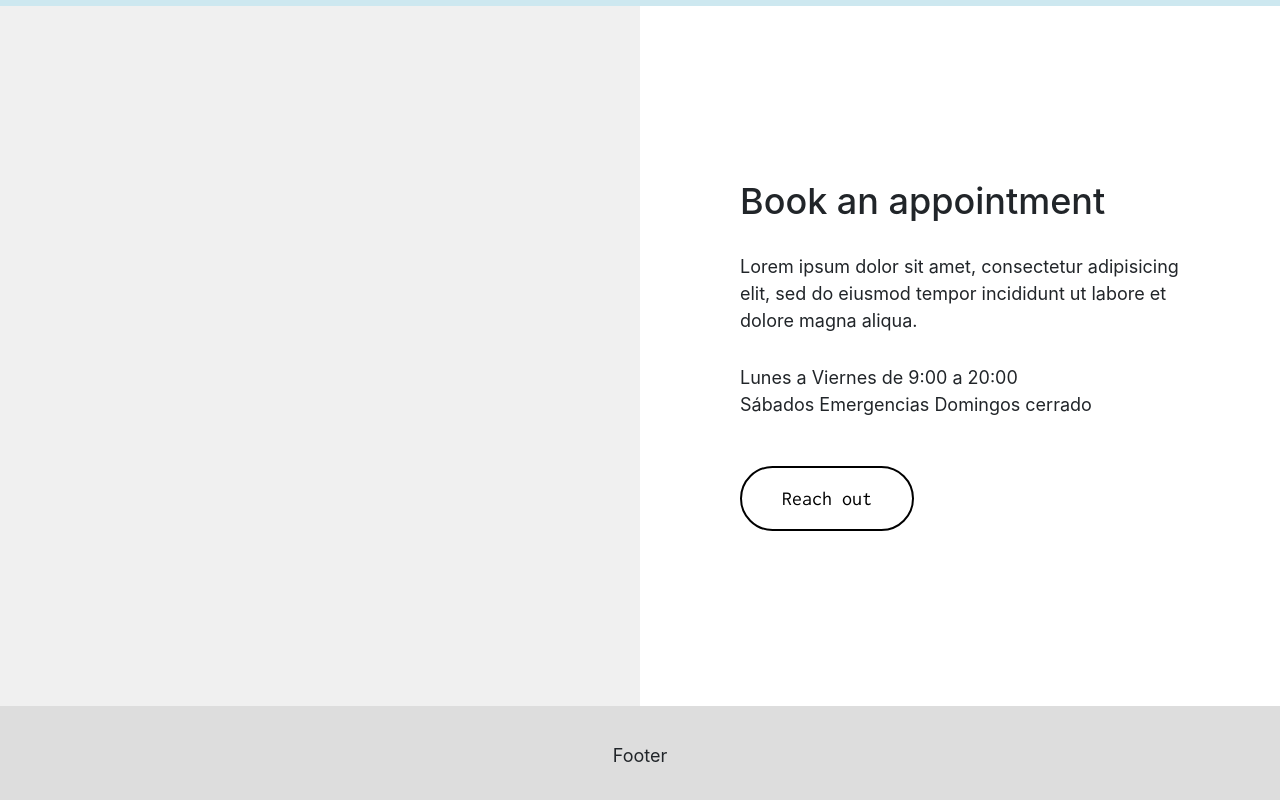
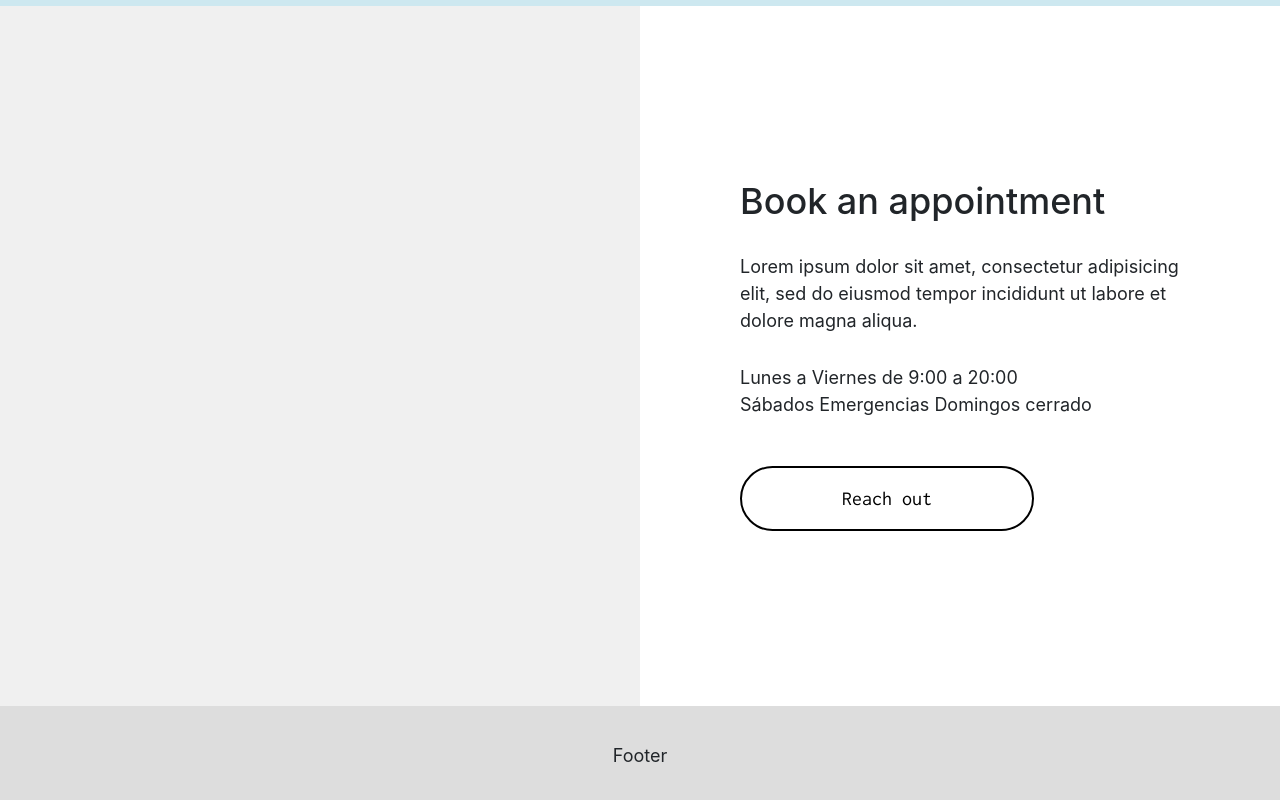
Before and after one commit to xinhonglee/mde-frontend, a Nuxt app: page / in a window 1280 px wide. Shown: the part 4967-5767 px from the top of the page. Built offline with nearby package versions, Linux system fonts and the light colour scheme.

Commit message:
update appointment

```diff
--- a/components/Pages/Home/SectionAppointment.vue
+++ b/components/Pages/Home/SectionAppointment.vue
@@ -16,7 +16,7 @@
               Sábados Emergencias Domingos cerrado</p>
           </div>
           <div class="appointment-right-button">
-            <a href="#" class="button-normal-round">Reach out</a>
+            <a href="#" class="button-extend-normal-round">Reach out</a>
           </div>
         </div>
       </div>
```
